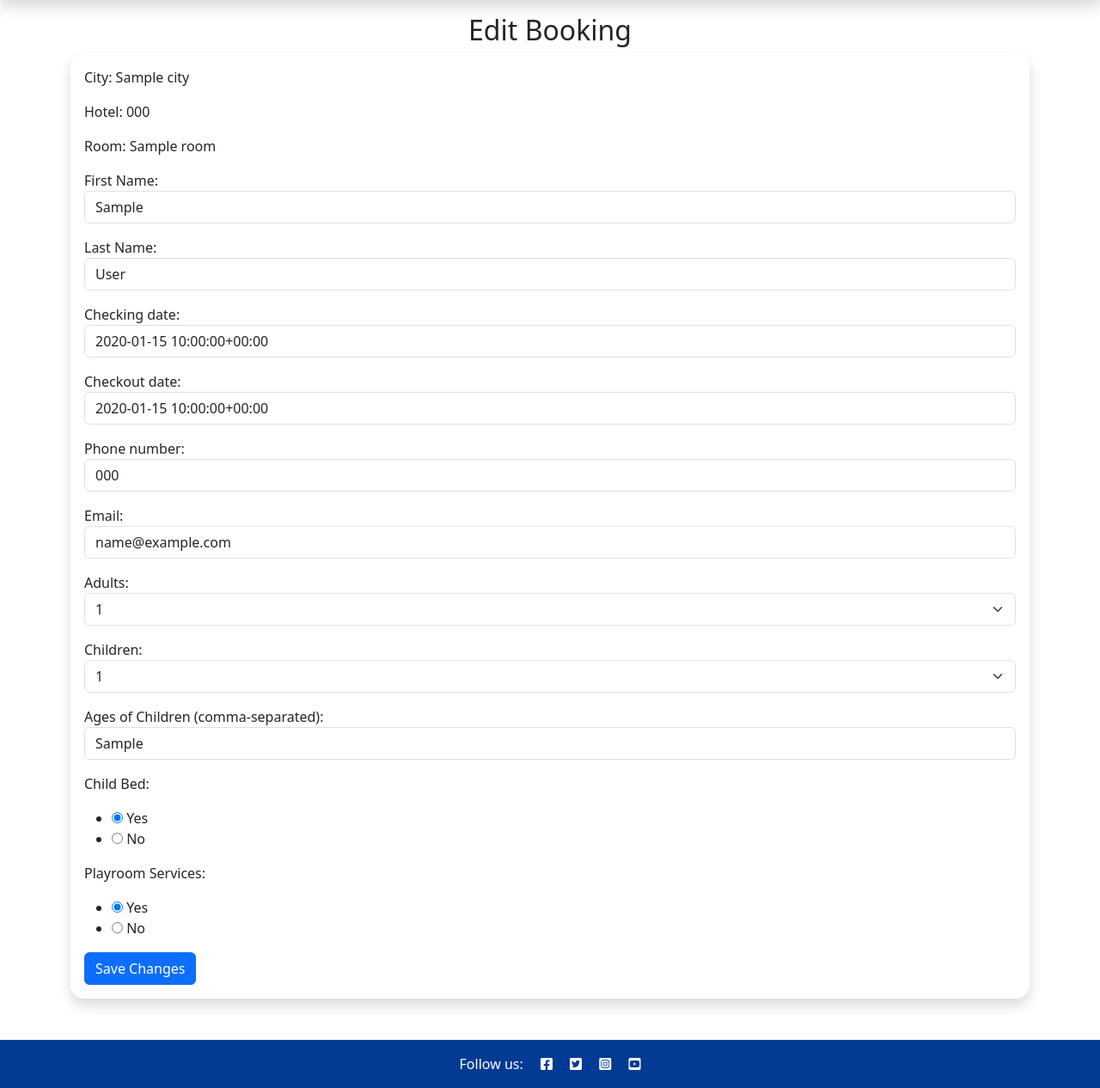
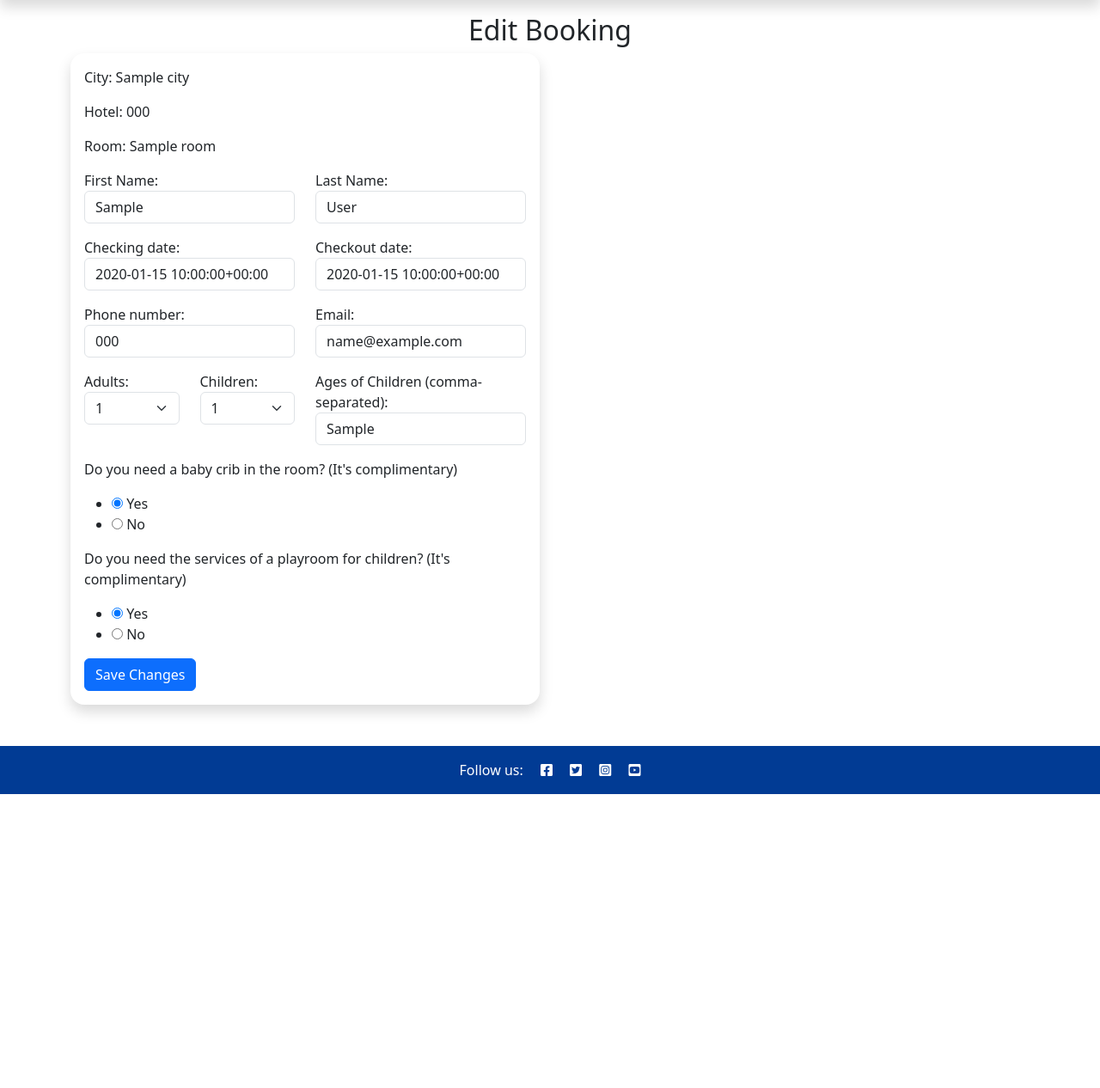
Before and after one commit to CodeWizard-1/booking_hotel, a Django app: page /edit_booking/1/ in a window 1280 px wide. Shown: the part 46-1312 px from the top of the page at 86% size. After the commit the page ends 970 px from the top, so only its background shows below. Run offline with Django 3.2, Linux system fonts and the light colour scheme; tables that the repository leaves empty hold one stand-in row (values such as "Sample post"); some libraries are stand-ins or nearby versions.

Commit message:
Update style to edit_booking page

```diff
--- a/templates/booking.html
+++ b/templates/booking.html
@@ -14,7 +14,7 @@
             <div class="col-md-4 order-md-2 mb-4">
             <h5>Photo:</h5>
             <h5>City:</h5>
-            <h5>Hotek:</h5>
+            <h5>Hotel:</h5>
             <h5 style="font-size: 24px; margin-bottom: 20px;">Booking Room: {{ room.room_name }}</h5>
             </div>
             <div class="col-md-8 order-md-1">
--- a/templates/edit_booking.html
+++ b/templates/edit_booking.html
@@ -4,7 +4,7 @@
     <div class="container mt-3 mb-4">
         <h2 class="text-9 text-center fw-500">Edit Booking</h2>
         <div class="row">
-            <div class="col-md-12">
+            <div class="col-md-6">
                 <div class="card shadow mb-4 rounded-4">
                     <div class="card-body">
                         <form method="post" action="{% url 'edit_booking' booking.id %}">
@@ -12,9 +12,62 @@
                             <p>City: {{ booking.room.hotel.city.city_name }}</p>
                             <p>Hotel: {{ booking.room.hotel.hotel_name }}</p>
                             <p>Room: {{ booking.room.room_name }}</p>
-                            {{ form.checking_date | date:"d.m.Y" }}
-                            {{ form.checkout_date | date:"d.m.Y" }}
-                            {{ form.as_p }}
+                            <div class="row">
+                                <div class="col-md-6 mb-3">
+                                    {{ form.first_name.label_tag }}
+                                    {{ form.first_name }}
+                                </div>
+                                <div class="col-md-6 mb-3">
+                                    {{ form.last_name.label_tag }}
+                                    {{ form.last_name }}
+                                </div>
+                            </div>
+
+                            <div class="row">
+                                <div class="col-md-6 mb-3">
+                                    {{ form.checking_date.label_tag }}
+                                    {{ form.checking_date }}
+                                </div>
+                                <div class="col-md-6 mb-3">
+                                    {{ form.checkout_date.label_tag }}
+                                    {{ form.checkout_date }}
+                                </div>
+                            </div>
+
+                            <div class="row">
+                                <div class="col-md-6 mb-3">
+                                    {{ form.phone_number.label_tag }}
+                                    {{ form.phone_number }}
+                                </div>
+                                <div class="col-md-6 mb-3">
+                                    {{ form.email.label_tag }}
+                                    {{ form.email }}
+                                </div>
+                            </div>
+
+                            <div class="row">
+                                <div class="col-md-3 mb-3">
+                                    {{ form.people_count.label_tag }}
+                                    {{ form.people_count }}
+                                </div>
+                                <div class="col-md-3 mb-3">
+                                    {{ form.children_count.label_tag }}
+                                    {{ form.children_count }}
+                                </div>
+                                <div class="col-md-6 mb-3">
+                                    {{ form.children_ages.label_tag }}
+                                    {{ form.children_ages }}
+                                </div>
+                            </div>
+
+                            <p class="mb-3">Do you need a baby crib in the room? (It's complimentary)</p>
+                            <div class="d-block my-3">
+                                {{ form.child_bed }}
+                            </div>
+                            <p class="mb-3">Do you need the services of a playroom for children? (It's complimentary)</p>
+                            <div class="d-block my-3">
+                                {{ form.playroom_services }}
+                            </div>
                             <button type="submit" class="btn btn-primary">Save Changes</button>
                         </form>
                     </div>
```
